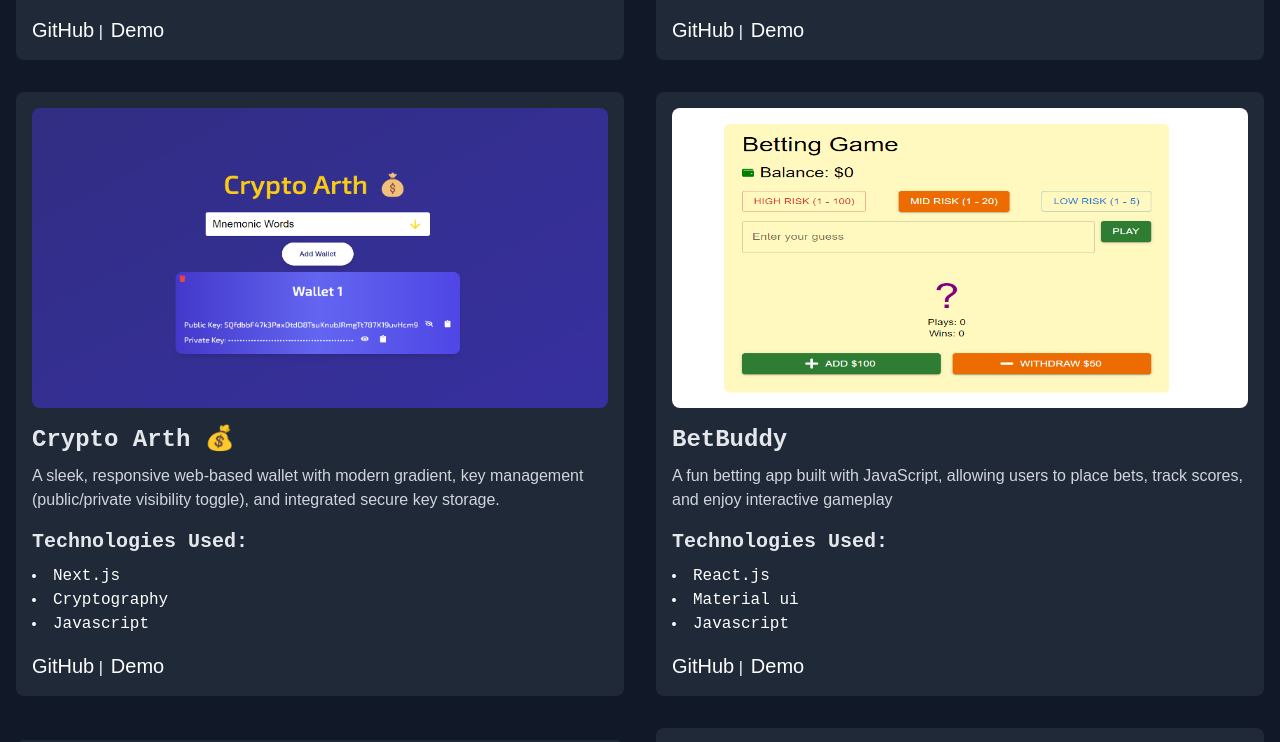
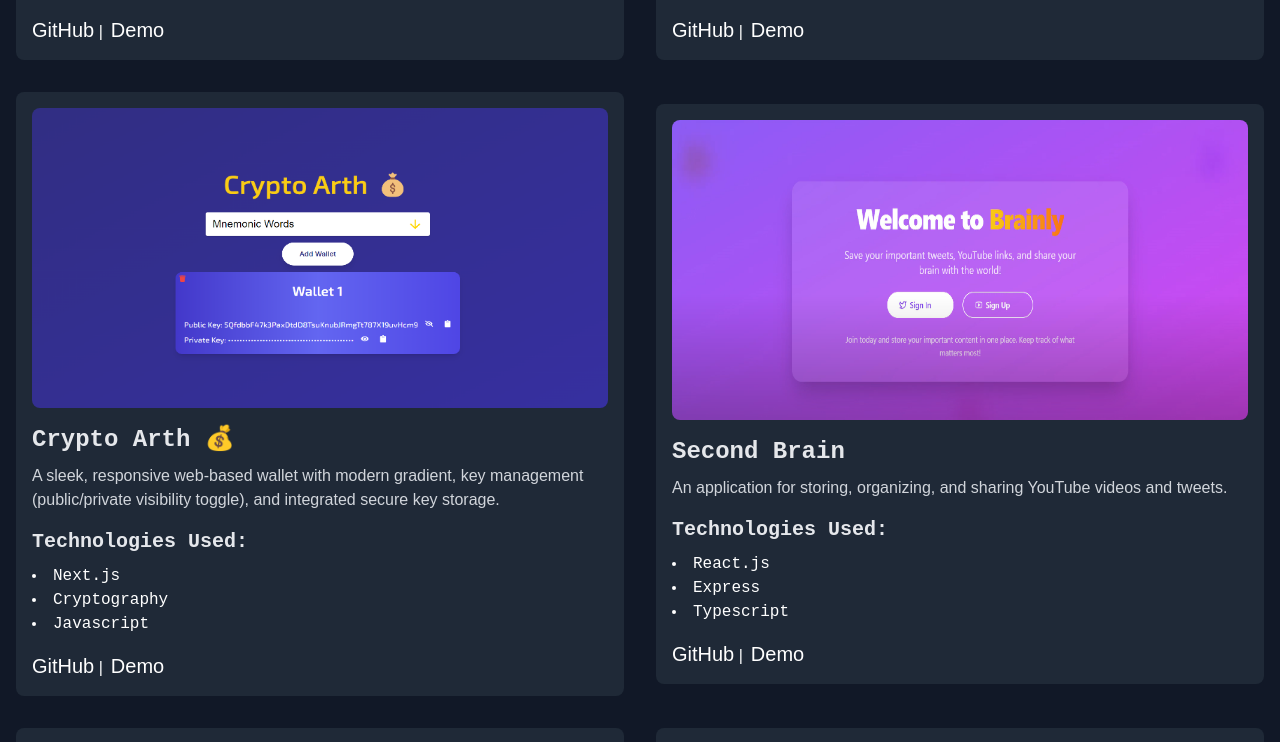
Before and after one commit to HarshSaini3878/portfolio, a Next.js app: page / in a window 1280 px wide. Shown: the part 3400-4142 px from the top of the page. Built offline with nearby package versions, Linux system fonts and the light colour scheme.

Commit message:
added new project -Second Brain

```diff
--- a/src/components/Projects.tsx
+++ b/src/components/Projects.tsx
@@ -87,6 +87,16 @@
     demoLink: "https://web-based-wallet-murex.vercel.app/",
   },
   {
+    image: "/assets/second-brain.png",
+    name: "Second Brain",
+    description:
+      "An application for storing, organizing, and sharing YouTube videos and tweets.",
+    technologiesUsed: ["React.js", "Express", "Typescript"],
+    githubLink:
+      "https://github.com/HarshSaini3878/secondbrain/tree/new-branch",
+    demoLink: "https://youtu.be/ov-la142JMk",
+  },
+  {
     image: "/assets/betting.png",
     name: "BetBuddy",
     description:
```
Also changed, not shown: public/assets/second-brain.png (added).
